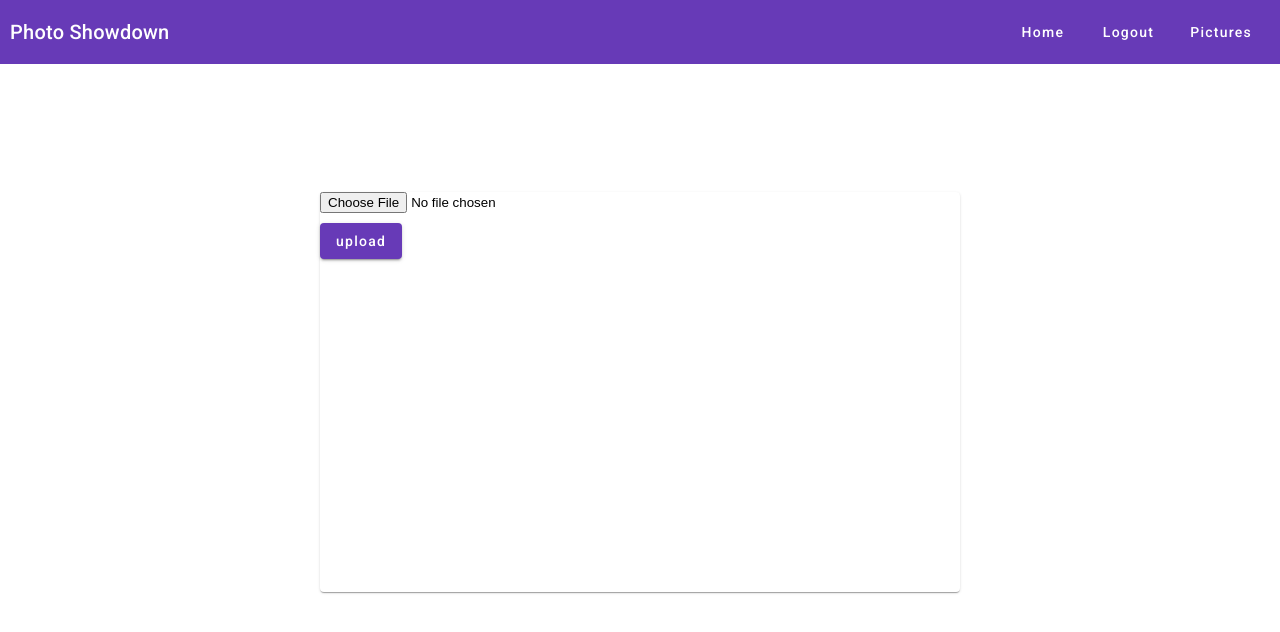
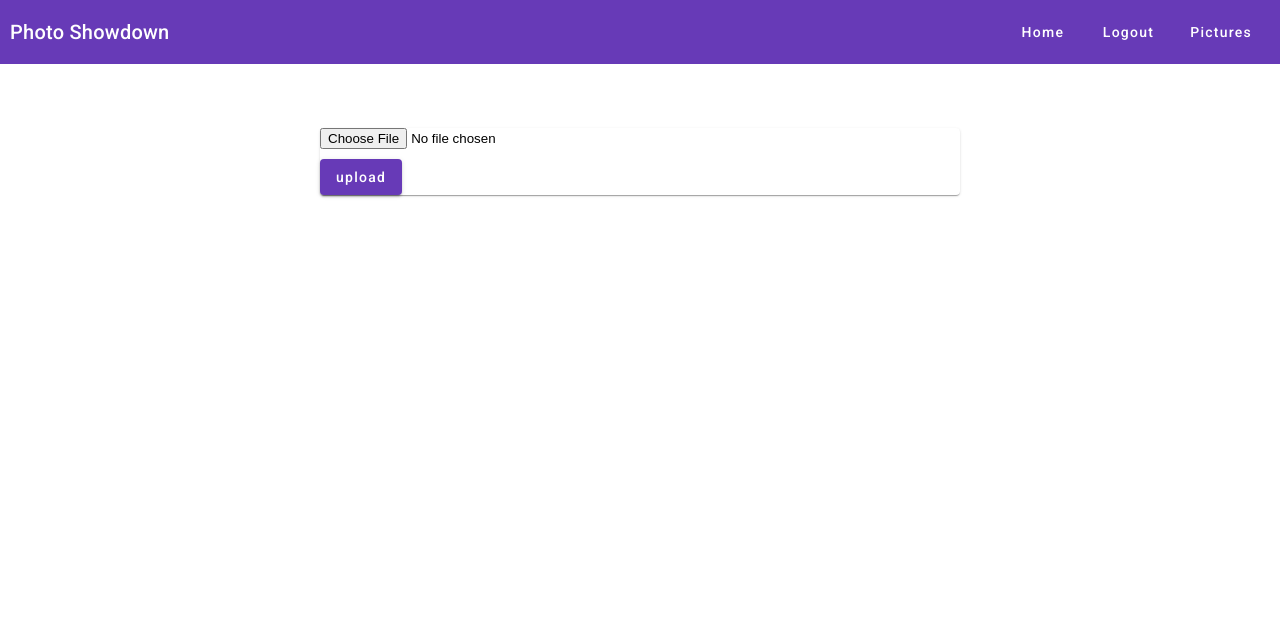
Before and after one commit to The-Groupy-Group/photo-showdown, an Angular app in the folder photo-showdown-frontend/: page /pictures in a window 1280 px wide. Shown: the top 632 px of the page. Built offline with nearby package versions, Linux system fonts and the light colour scheme; sample sign-in values are in the browser's storage.

Commit message:
shows the uploaded picture

```diff
--- a/photo-showdown-frontend/src/app/pictures/components/pictures-page/pictures-page.component.css
+++ b/photo-showdown-frontend/src/app/pictures/components/pictures-page/pictures-page.component.css
@@ -1,17 +1,33 @@
 .form {
   min-width: 250px;
   max-width: 250px;
-  width: 100%;
+  min-height: 50px;
   height: 100%;
 }
 
 mat-card{
   margin: auto;
   width: 50%;
-  height: 50%;
-  margin-top: 10%;
+  margin-top: 5%;
+
+}
+.uploaded-picture
+{
+  max-width: 500px;
+  max-height: 500px;
+  margin: auto;
 }
 .file-button
 {
   padding-bottom: 10px
 }
+.container
+{
+  padding-top: 20px;
+  margin: auto;
+  width: 50%;
+  height: 50%;
+  display: flex;
+  justify-content: center;
+  align-items: center;
+}
--- a/photo-showdown-frontend/src/app/pictures/components/pictures-page/pictures-page.component.html
+++ b/photo-showdown-frontend/src/app/pictures/components/pictures-page/pictures-page.component.html
@@ -2,7 +2,10 @@
 <mat-card class="upload-menu">
   <form class="form" (submit)="onSubmit(pictureForm)" enctype="multipart/form-data" #pictureForm="ngForm">
       <input type="file" class="file-button"  [accept]="'image/jpeg,image/png'"  name="file" (change)="getFile($event)" ngModel required placeholder="Please choose a file">
-    <button mat-raised-button color="primary" type="submit">upload</button>
-    </form>
-    <mat-error *ngIf="errorMessage">{{errorMessage}}</mat-error>
+      <button mat-raised-button color="primary" type="submit">upload</button>
+      <mat-error *ngIf="errorMessage">{{errorMessage}}</mat-error>
+  </form>
   </mat-card>
+  <div class="container">
+    <img mat-card-image name="uploaded-picture" class="uploaded-picture" #uploadedPicture [src]="imageSrc">
+  </div>
--- a/photo-showdown-frontend/src/app/pictures/components/pictures-page/pictures-page.component.ts
+++ b/photo-showdown-frontend/src/app/pictures/components/pictures-page/pictures-page.component.ts
@@ -16,10 +16,15 @@ export class PicturesPageComponent {
     private readonly router: Router
   ) {}
 
-
   file?:File;
   errorMessage?: string;
+  imageSrc?:string;
 
+  showUpload(imagePath:string)
+  {
+    this.imageSrc=imagePath;
+    this.file=undefined;
+  }
   getFile(event:Event)
   {
     const inputElement = event.target as HTMLInputElement;
@@ -30,7 +35,6 @@ export class PicturesPageComponent {
   {
 
     let formData=new FormData();
-    console.log(this.file);
     if(this.file==undefined)
       {
         this.errorMessage='Please choose a photo.'
@@ -40,11 +44,14 @@ export class PicturesPageComponent {
     this.picturesService.uploadPicture(formData).subscribe({
       next: (response) => {
         this.errorMessage = undefined;
-        console.log(response);
-        //TODO let user view the image once uploaded
+        this.showUpload(response.data.picturePath);
+        form.resetForm();
+
+
       },
       error: (error: HttpErrorResponse) => {
         this.errorMessage = error.message;
+
       },
     });
   }
--- a/photo-showdown-frontend/src/app/pictures/models/picture.model.ts
+++ b/photo-showdown-frontend/src/app/pictures/models/picture.model.ts
@@ -1,5 +1,5 @@
 export interface Picture
 {
   id:number;
-  url:string;
+  picturePath:string;
 }
```
